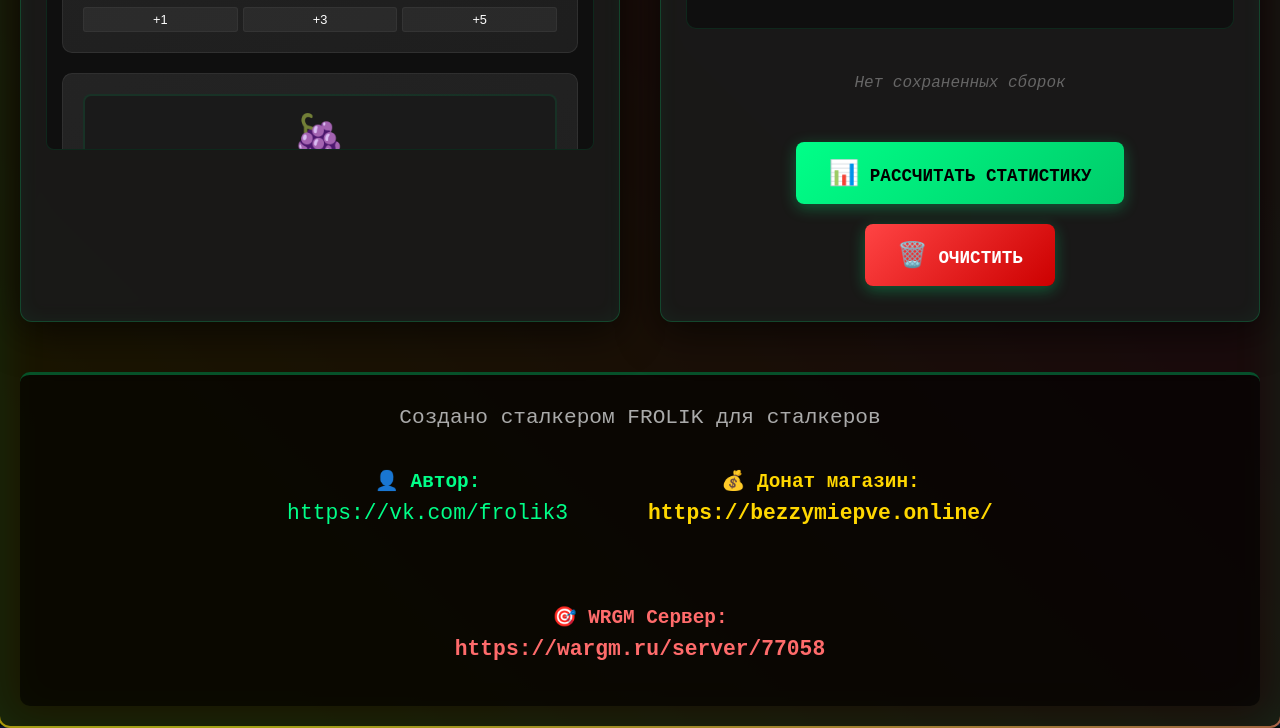
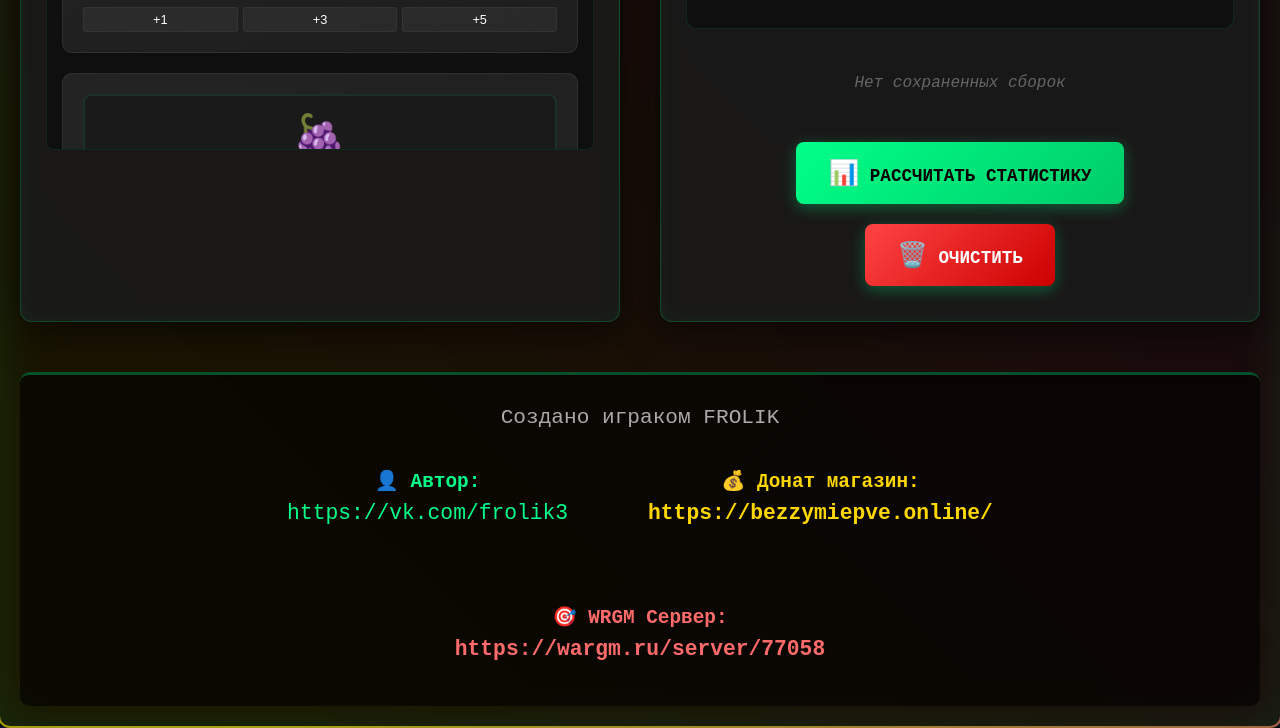
Before and after one commit to Frolik34/C-BEZZB-DeerIsLe, a plain HTML site: page index.html in a window 1280 px wide. Shown: the part 981-1709 px from the top of the page. Drawn offline with Linux system fonts and the light colour scheme.

Commit message:
Update index.html

```diff
--- a/index.html
+++ b/index.html
@@ -969,7 +969,7 @@
         </div>
 
         <div class="footer">
-            <p style="margin-bottom: 15px; font-size: 1.2em; color: #aaa;">Создано сталкером FROLIK для сталкеров</p>
+            <p style="margin-bottom: 15px; font-size: 1.2em; color: #aaa;">Создано играком FROLIK</p>
             <div class="footer-links">
                 <div class="footer-section">
                     <strong style="display: block; margin-bottom: 8px; color: #00ff88;">👤 Автор:</strong>
```
